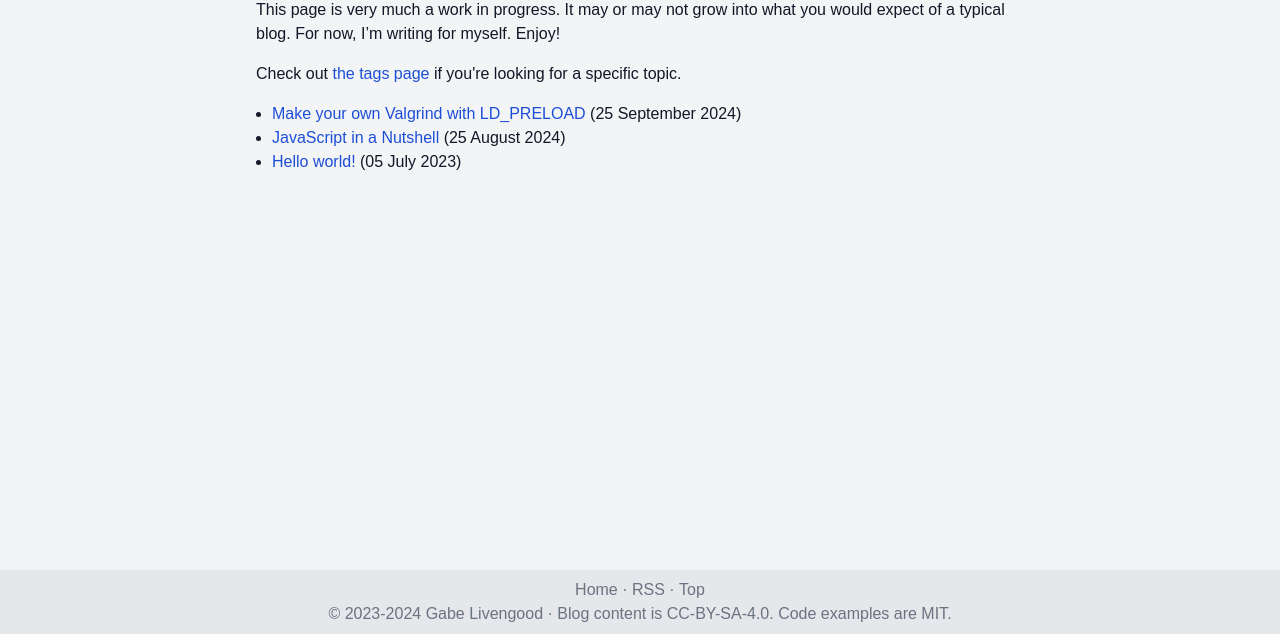
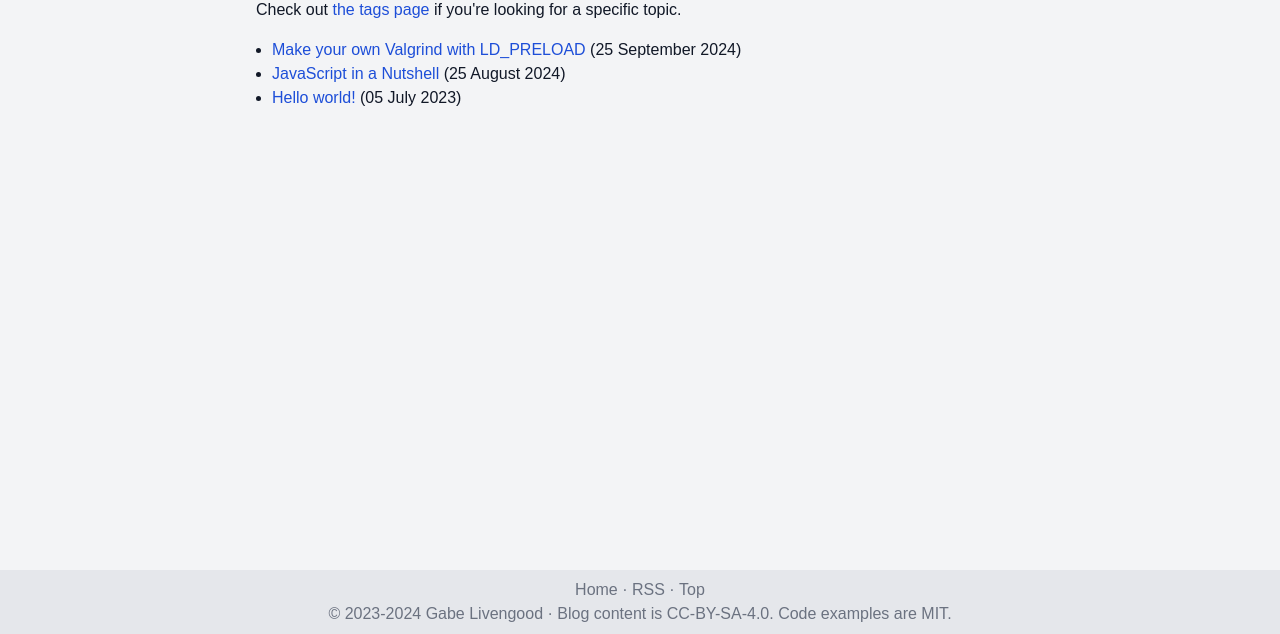
Before and after one commit to ggliv/ggliv.github.io, an Astro site: page /blog in a window 1280 px wide. Shown: the part 166-800 px from the top of the page. Built offline with nearby package versions, Linux system fonts and the light colour scheme; Astro itself is replaced by a stand-in of ours.

Commit message:
Remove disclaimer at top of blog index
I still feel this way to some extent, but I don't think that should be the first message you see when checking out the blog

```diff
--- a/src/pages/blog/index.astro
+++ b/src/pages/blog/index.astro
@@ -6,11 +6,6 @@ import { posts, formatDate, tags, slugify } from "@/util.ts";
 
 <BaseLayout title="Blog Index" description={siteConfig.blogDescription}>
   <div class="space-y-[1rem]">
-    <p
-      >This page is very much a work in progress. It may or may not grow into
-      what you would expect of a typical blog. For now, I’m writing for myself.
-      Enjoy!</p
-    >
     {
       tags.length > 0 && (
         <p>
```
